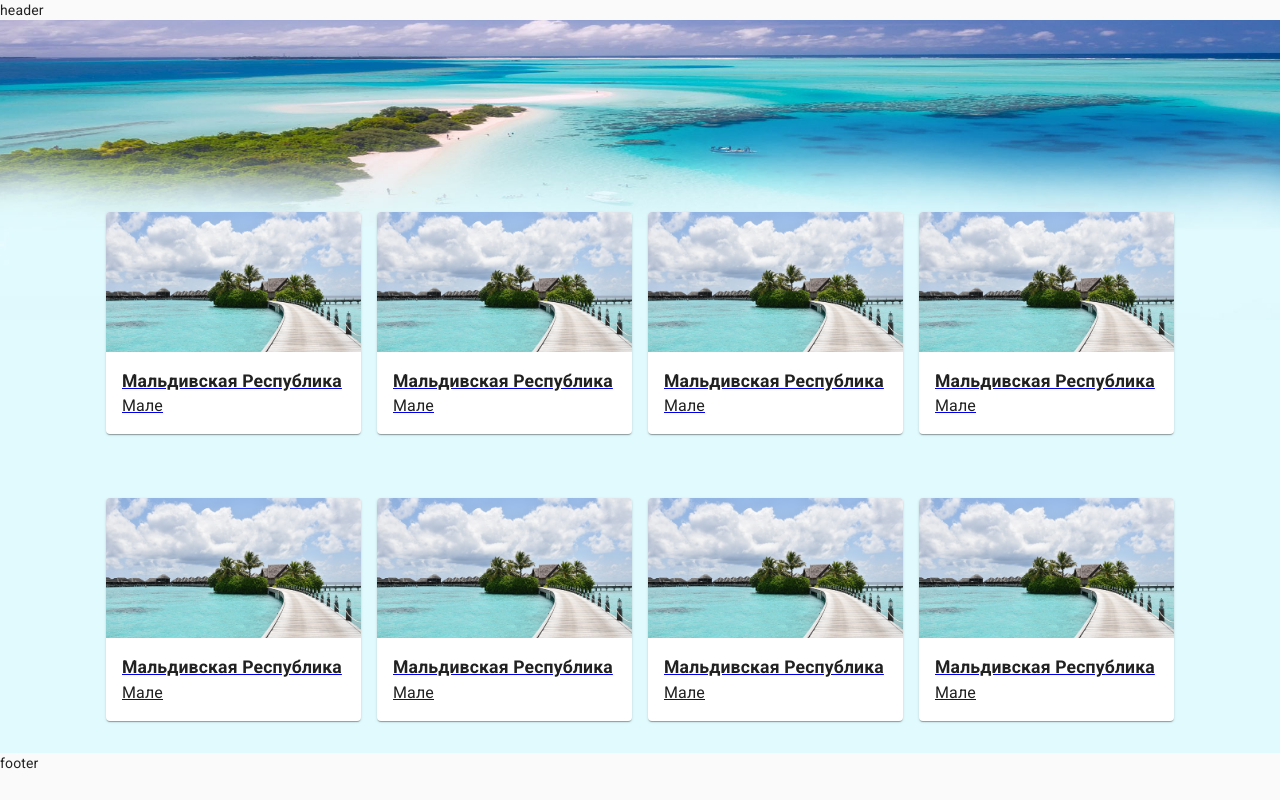
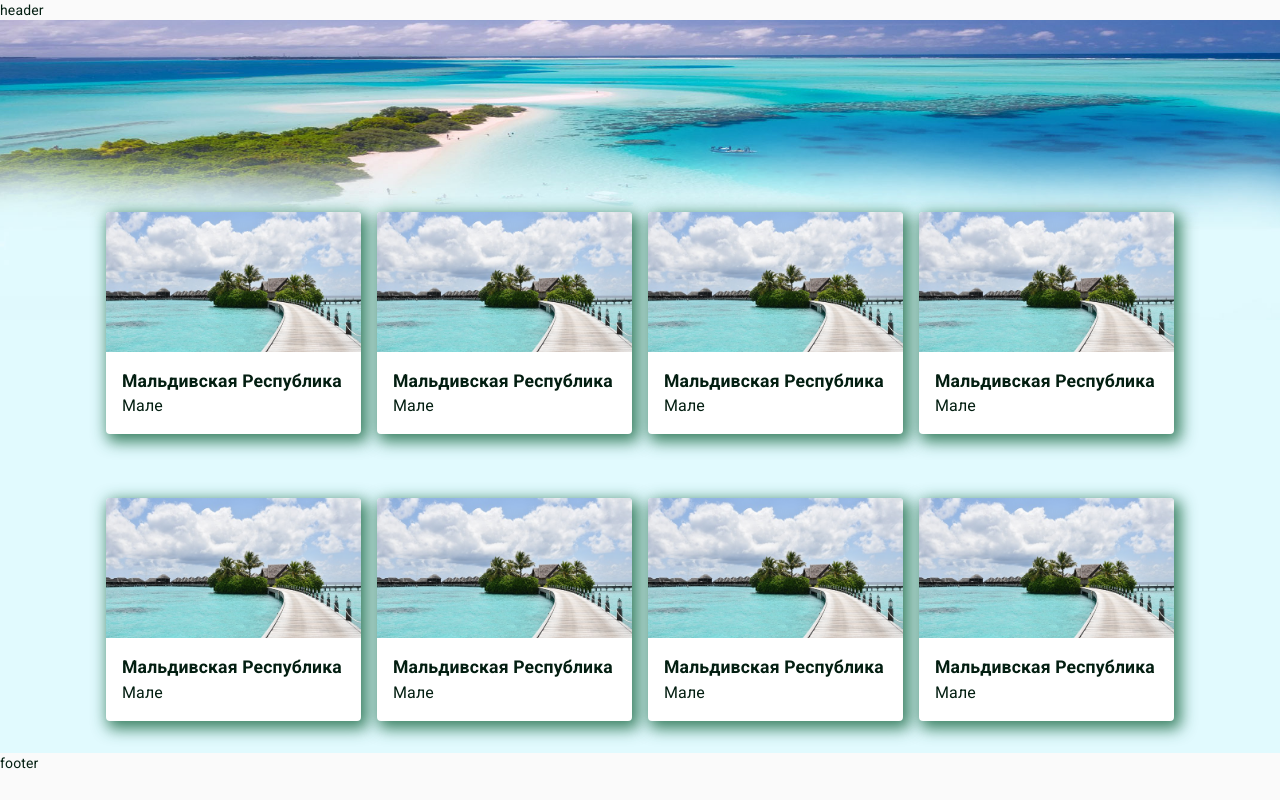
Before and after one commit to IrenaKowalewska/travel-app, a React (Create React App) app: page / in a window 1280 px wide. Built offline with nearby package versions, Linux system fonts and the light colour scheme.

Commit message:
feat: add styles for card hover

```diff
--- a/src/components/ImageCard.jsx
+++ b/src/components/ImageCard.jsx
@@ -8,15 +8,19 @@ import Typography from '@material-ui/core/Typography';
 import img from '../assets/images/countries/maldives.jpg';
 import { NavLink } from 'react-router-dom';
 
-const useStyles = makeStyles((theme)=>({
-  root: {
+const useStyles = makeStyles((theme) => ({
+  card: {
     width: 255,
     [theme.breakpoints.down('xs')]: {
       width: '80%',
     },
     margin: '2rem 0.5rem',
-    [theme.breakpoints.between('lg','sm')]: {
+    [theme.breakpoints.between('lg', 'sm')]: {
       margin: '2rem 1rem',
+    },
+    boxShadow: '4px 5px 15px 3px rgba(25,105,67,0.81)',
+    '&:hover': {
+      boxShadow: '3px 4px 13px -2px rgba(25,105,67,0.81)',
     },
   },
   bold: {
@@ -25,12 +29,18 @@ const useStyles = makeStyles((theme)=>({
   },
 }));
 
+const style = {
+  link: {
+    textDecoration: 'none',
+  },
+};
+
 function ImageCard() {
   const classes = useStyles();
 
   return (
-    <NavLink exact to="/country">
-    <Card className={classes.root} >
+    <NavLink exact to="/country" style={style.link}>
+      <Card className={classes.card}>
         <CardActionArea>
           <CardMedia
             component="img"
@@ -48,10 +58,7 @@ function ImageCard() {
             >
               Мальдивская Республика
             </Typography>
-          <Typography
-            color="textPrimary"
-            component="p"
-          >
+            <Typography color="textPrimary" component="p">
               Мале
             </Typography>
           </CardContent>
--- a/src/index.js
+++ b/src/index.js
@@ -22,7 +22,7 @@ const theme = createMuiTheme({
       //   contrastText: '#000',
     },
     text: {
-      // primary: '#031e11', //цвет всего текста
+      primary: '#031e11', //цвет всего текста
       secondary: '#196943', // для виджетов
       // disabled: '#00227b',
       // hint: '#ffc107',
```
Lines whose indentation alone changed are shown as unchanged.
